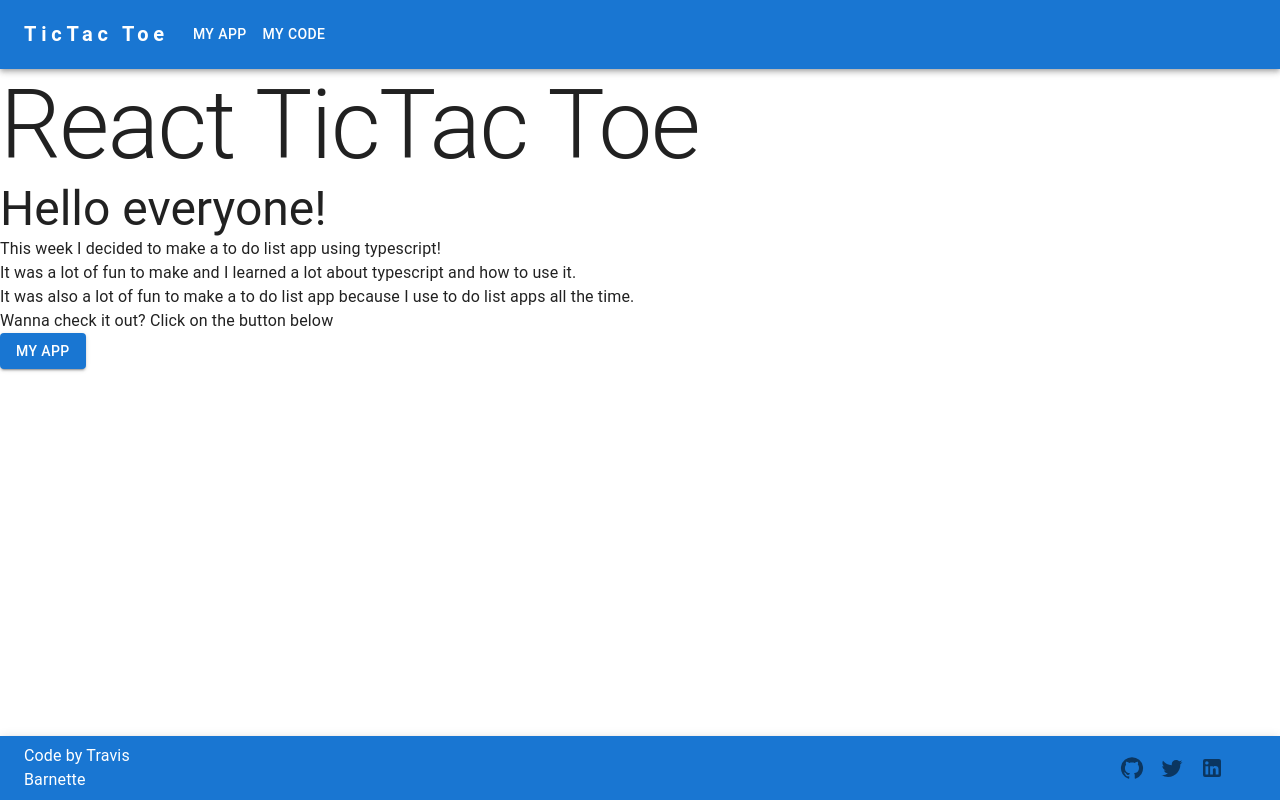
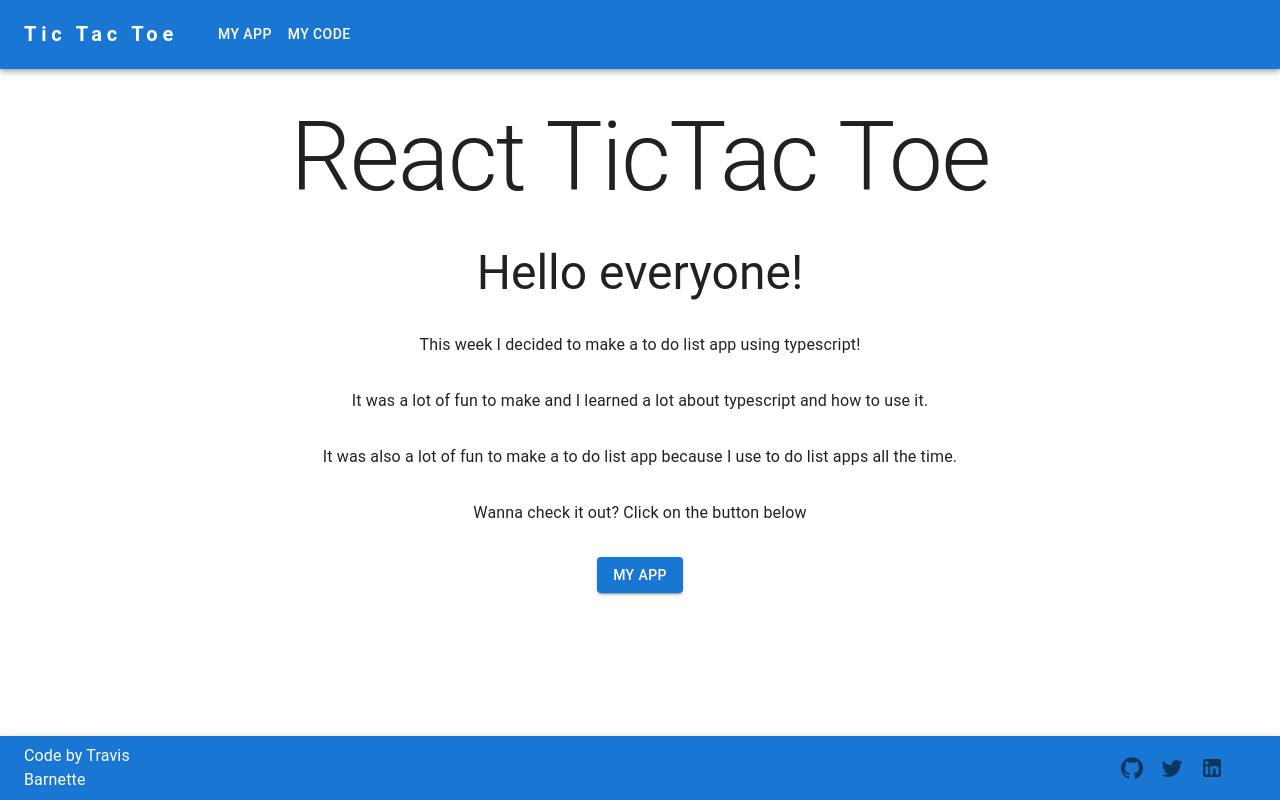
Before and after one commit to barnettet31/promineo-week-11, a React (Vite) app: page / in a window 1280 px wide. Built offline with nearby package versions, Linux system fonts and the light colour scheme.

Commit message:
modified mobile menu to get rid of visited style

```diff
--- a/src/components/nav-bar/navbar.component.tsx
+++ b/src/components/nav-bar/navbar.component.tsx
@@ -11,6 +11,7 @@ import Button from "@mui/material/Button";
 import MenuItem from "@mui/material/MenuItem";
 import { Link, Outlet } from "react-router-dom";
 import { FooterBar } from "./footer.component";
+import { LayoutContainer } from "../layout/layout.component";
 
 
 const pages = [
@@ -41,18 +42,17 @@ function NavBar() {
               component={Link}
               to="/"
               sx={{
-                mr: 2,
+                mr: 4,
                 display: { xs: "none", md: "flex" },
-                fontFamily: "Roboto",
                 fontWeight: 700,
                 letterSpacing: ".3rem",
                 color: "inherit",
                 textDecoration: "none",
               }}>
-              TicTac Toe
+              Tic Tac Toe
             </Typography>
 
-            <Box sx={{ flexGrow: 1, display: { xs: "flex", md: "none" } }}>
+            <Box sx={{ flexGrow: 1, display: { xs: "flex", md: "none" }, alignSelf:'flex-end' }}>
               <IconButton
                 size="large"
                 aria-label="account of current user"
@@ -80,8 +80,8 @@ function NavBar() {
                   display: { xs: "block", md: "none" },
                 }}>
                 {pages.map(({ title, path }) => (
-                  <MenuItem key={title} onClick={handleCloseNavMenu}>
-                    <Typography textAlign="center" component={Link} to={path}>
+                  <MenuItem key={title} onClick={handleCloseNavMenu} >
+                    <Typography fontStyle={{textDecoration:'none'}} textAlign="center" color="white" component={Link} to={path}>
                       {title}
                     </Typography>
                   </MenuItem>
@@ -108,9 +108,10 @@ function NavBar() {
             <Box sx={{ flexGrow: 1, display: { xs: "none", md: "flex" } }}>
               {pages.map(({ title, path }) => (
                 <Button
+                 color="inherit"
                   key={title}
                   onClick={handleCloseNavMenu}
-                  sx={{ my: 2, color: "white", display: "block" }}
+                  sx={{ my: 2, display: "block", }}
                   component={Link}
                   to={path}>
                   {title}
@@ -120,7 +121,9 @@ function NavBar() {
           </Toolbar>
         </Container>
       </AppBar>
+      <LayoutContainer>
       <Outlet />
+      </LayoutContainer>
      <FooterBar/>
     </>
   );
```
